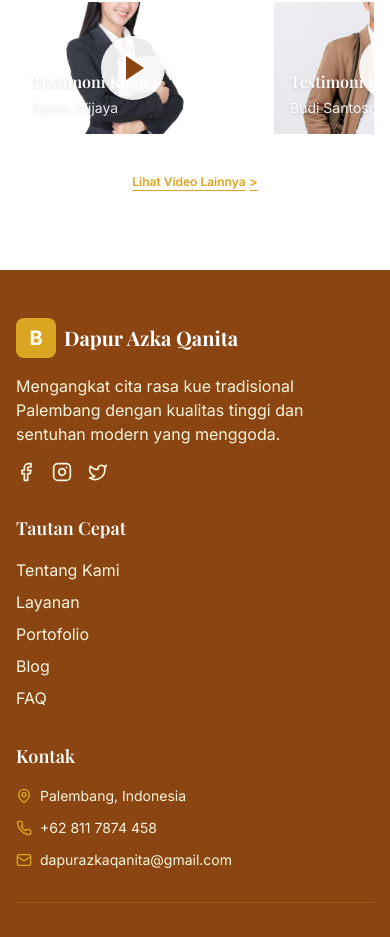
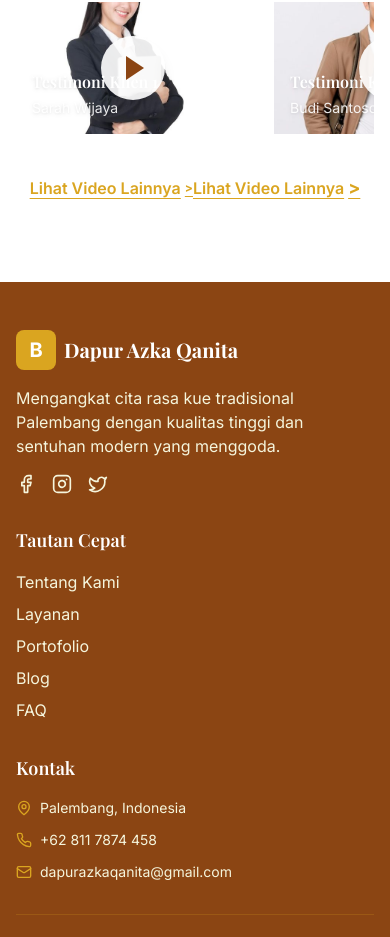
Before and after one commit to vivi211111/DapurAzkaQanita, a React (Vite) app: page /testimonials in a window 390 px wide. Shown: the part 2745-3682 px from the top of the page. Built offline with nearby package versions, Linux system fonts and the light colour scheme.

Commit message:
fixing warning

```diff
--- a/src/pages/Testimonials.jsx
+++ b/src/pages/Testimonials.jsx
@@ -715,7 +715,7 @@ const Testimonials = () => {
             </div>
             <div className="flex justify-center mt-10">
               <span
-                className="block md:hidden text-xs text-batik-gold hover:text-batik-orange font-semibold text-base cursor-pointer underline underline-offset-4 transition-colors duration-200 flex items-center gap-1"
+                className=" md:hidden  text-batik-gold hover:text-batik-orange font-semibold text-base cursor-pointer underline underline-offset-4 transition-colors duration-200 flex items-center gap-1"
                 onClick={() => (window.location.href = "/galeri")}
                 role="button"
                 tabIndex={0}
@@ -728,7 +728,7 @@ const Testimonials = () => {
                 <span className="text-xs font-bold">&gt;</span>
               </span>
               <span
-                className="hidden md:block text-batik-gold hover:text-batik-orange font-semibold text-base cursor-pointer underline underline-offset-4 transition-colors duration-200 flex items-center gap-1"
+                className="md:block text-batik-gold hover:text-batik-orange font-semibold text-base cursor-pointer underline underline-offset-4 transition-colors duration-200 flex items-center gap-1"
                 onClick={() => (window.location.href = "/galeri")}
                 role="button"
                 tabIndex={0}
```
